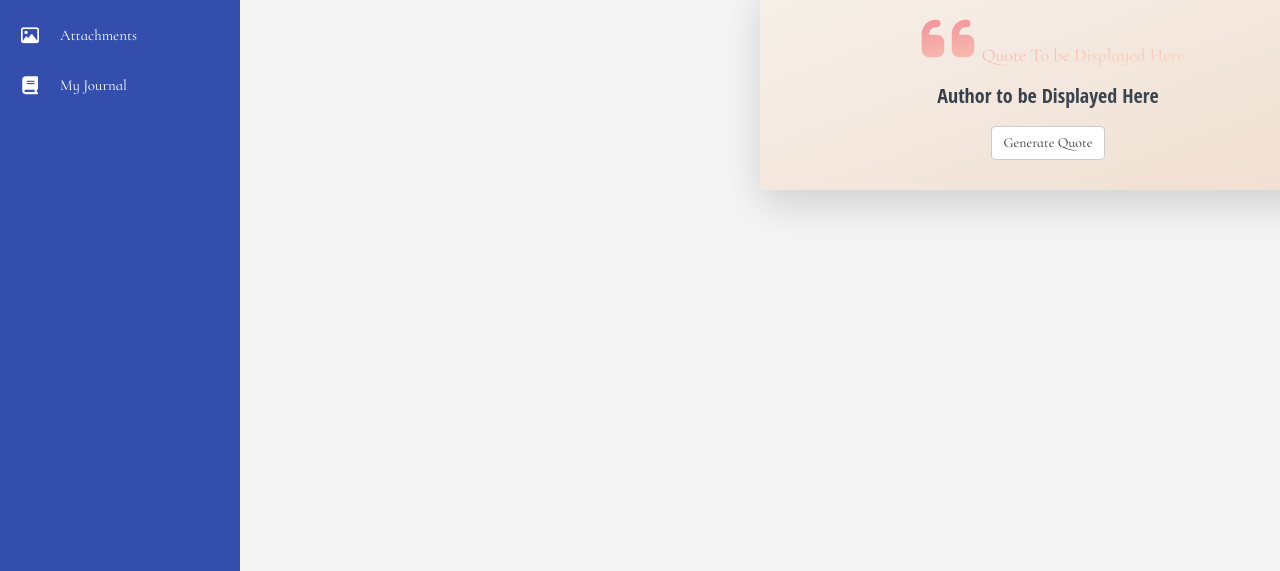
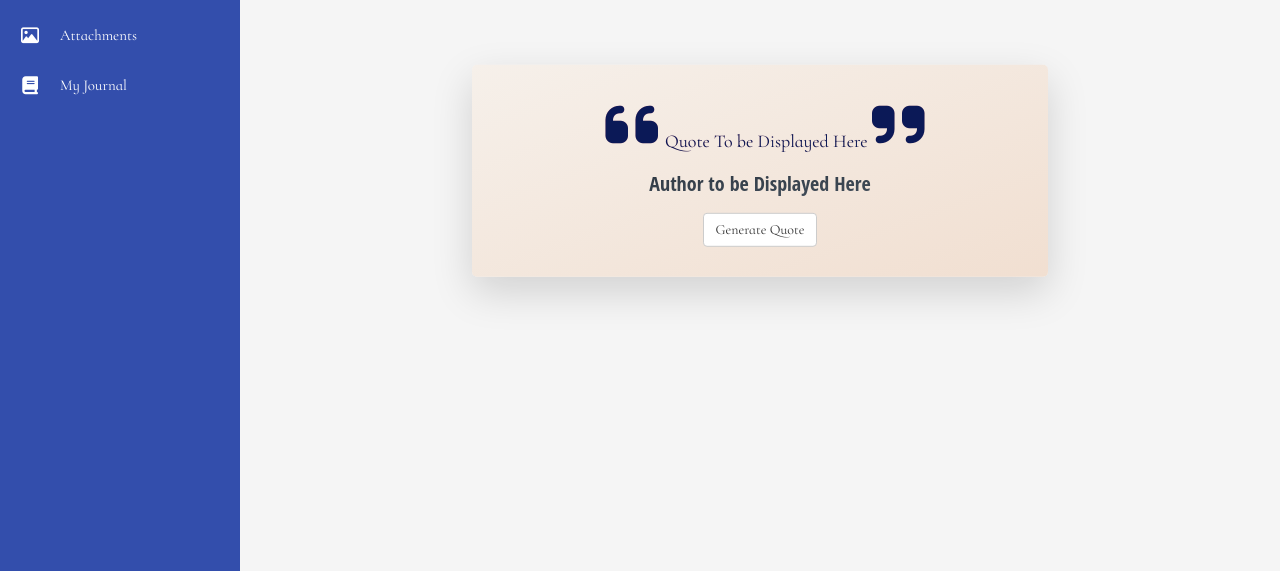
Before and after one commit to kinsiabdirahman/inkfolio, a website: page test.html in a window 1280 px wide. Both pictures are taken after a click on the link "Quotes". Shown: the part 229-800 px from the top of the page. Drawn offline with nearby package versions, Linux system fonts and the light colour scheme.

Commit message:
quote functionality working fully

```diff
--- a/style.css
+++ b/style.css
@@ -352,7 +352,7 @@ nav {
 
 .motiv-container {
   text-align: center;
-  margin-top: 20px; /* Adjust the margin as needed */
+  margin-top: 20px;
 }
 
 .block.text-center {
@@ -360,18 +360,23 @@ nav {
 }
 
 .quote-box.block__main {
-  min-width: 45vw;
   position: absolute;
+  top: 50%;
+  left: 50%;
+  transform: translate(-50%, -50%);
+  width: 45vw;
   transition: all 0.8s ease;
   backface-visibility: hidden;
   box-shadow: 0rem 1.5rem 4rem rgba(0, 0, 0, 0.15);
   border-radius: 0.5rem;
   background-image: linear-gradient(to right bottom, #f6f0ea, #f1dfd1);
   padding: 3rem;
+  z-index: 2; /* Set a higher z-index for the front quote box */
 }
 
 .quote-box.block__back {
   transform: rotateY(180deg);
+  z-index: 1; /* Set a lower z-index for the back quote box */
 }
 
 .quote-main {
@@ -380,9 +385,8 @@ nav {
   padding-left: 10px;
   transition: 0.5s;
   transition-timing-function: ease-in;
-  font-family: "Roboto", sans-serif;
   background-image: linear-gradient(to right bottom, #ed4264a8, #ffedbca8);
-  color: transparent;
+  color: #0b1957;
   -webkit-background-clip: text;
 }
 
--- a/test.css
+++ b/test.css
@@ -381,7 +381,7 @@ nav .profile-details i {
 }
 
 .journal-label {
-  color:#0b1957;
+  color: #0b1957;
   font-size: 18px;
 }
 
@@ -402,7 +402,7 @@ nav .profile-details i {
   height: 100px;
   margin: 8px 0;
   padding: 10px;
-  border: 1px solid ;
+  border: 1px solid;
   border-radius: 4px;
   background-color: #fafafa;
   box-sizing: border-box;
@@ -444,19 +444,23 @@ nav .profile-details i {
 }
 
 .quote-box.block__main {
-  min-width: 45vw;
   position: absolute;
-  margin-right: 50px;
+  top: 50%;
+  left: 50%;
+  transform: translate(-50%, -50%);
+  width: 45vw;
   transition: all 0.8s ease;
   backface-visibility: hidden;
   box-shadow: 0rem 1.5rem 4rem rgba(0, 0, 0, 0.15);
   border-radius: 0.5rem;
   background-image: linear-gradient(to right bottom, #f6f0ea, #f1dfd1);
   padding: 3rem;
+  z-index: 2; /* Set a higher z-index for the front quote box */
 }
 
 .quote-box.block__back {
   transform: rotateY(180deg);
+  z-index: 1; /* Set a lower z-index for the back quote box */
 }
 
 .quote-main {
@@ -465,9 +469,8 @@ nav .profile-details i {
   padding-left: 10px;
   transition: 0.5s;
   transition-timing-function: ease-in;
-  font-family: "Roboto", sans-serif;
   background-image: linear-gradient(to right bottom, #ed4264a8, #ffedbca8);
-  color: transparent;
+  color: #0b1957;
   -webkit-background-clip: text;
 }
 
--- a/test.html
+++ b/test.html
@@ -160,9 +160,11 @@
 
 				<span class="quote-main">
 					<i class="fas fa-2x fa-quote-left"></i>
+
 					<span class="quote-text">
 						Quote To be Displayed Here
 					</span>
+                    <i class="fas fa-2x fa-quote-right"></i>
 				</span>
 				<div class="author-main">
 					Author to be Displayed Here
```
